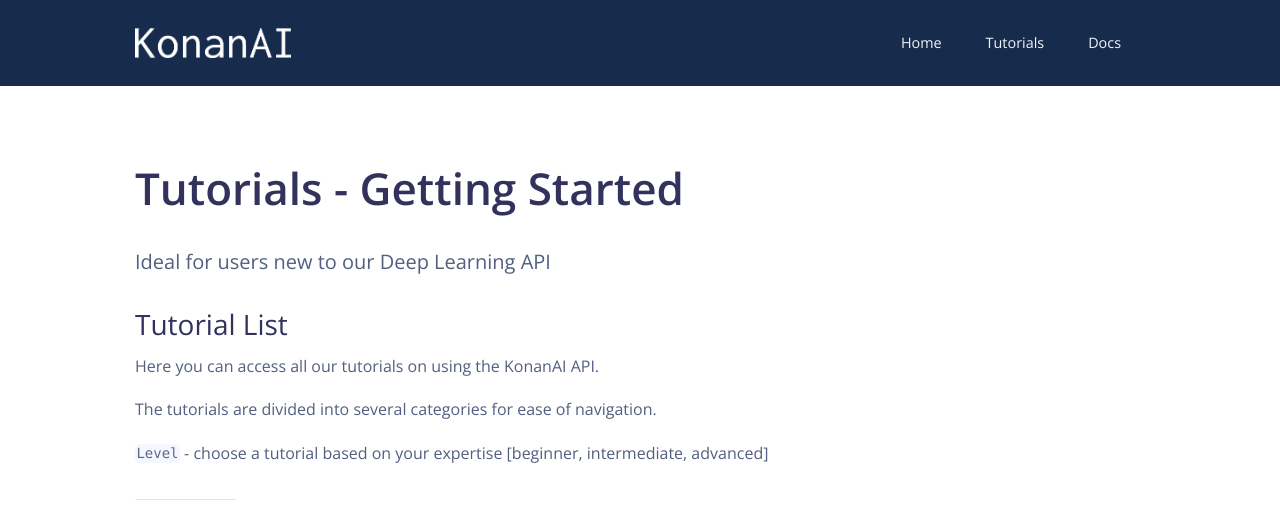
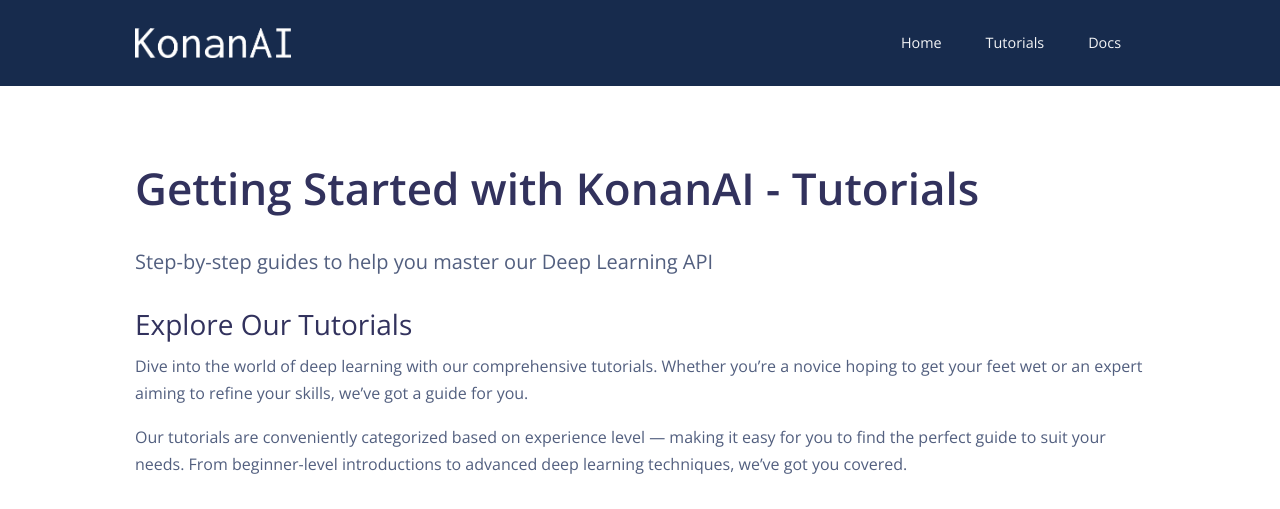
Before and after one commit to KonanAI-LLC/konanai-llc.github.io, a Jekyll site: the page built from _pages/tutorials.md, in a window 1280 px wide and 900 px high, cut to the strip 0-509 px from the top of the window. Built offline with Jekyll 4.4.1, drawn with Linux system fonts in a browser that asks for light colours; nearby versions of some CDN libraries.

Commit message:
Update tutorials.md

```diff
--- a/_pages/tutorials.md
+++ b/_pages/tutorials.md
@@ -1,14 +1,13 @@
 ---
-title: Tutorials - Getting Started
-subtitle: Ideal for users new to our Deep Learning API
+title: Getting Started with KonanAI - Tutorials
+subtitle: Step-by-step guides to help you master our Deep Learning API
 ---
 
-### Tutorial List
-Here you can access all our tutorials on using the KonanAI API.
+### Explore Our Tutorials
 
-The tutorials are divided into several categories for ease of navigation.
+Dive into the world of deep learning with our comprehensive tutorials. Whether you're a novice hoping to get your feet wet or an expert aiming to refine your skills, we've got a guide for you.
 
-`Level` - choose a tutorial based on your expertise [beginner, intermediate, advanced]
+Our tutorials are conveniently categorized based on experience level — making it easy for you to find the perfect guide to suit your needs. From beginner-level introductions to advanced deep learning techniques, we’ve got you covered.
 
 ---
 
```
